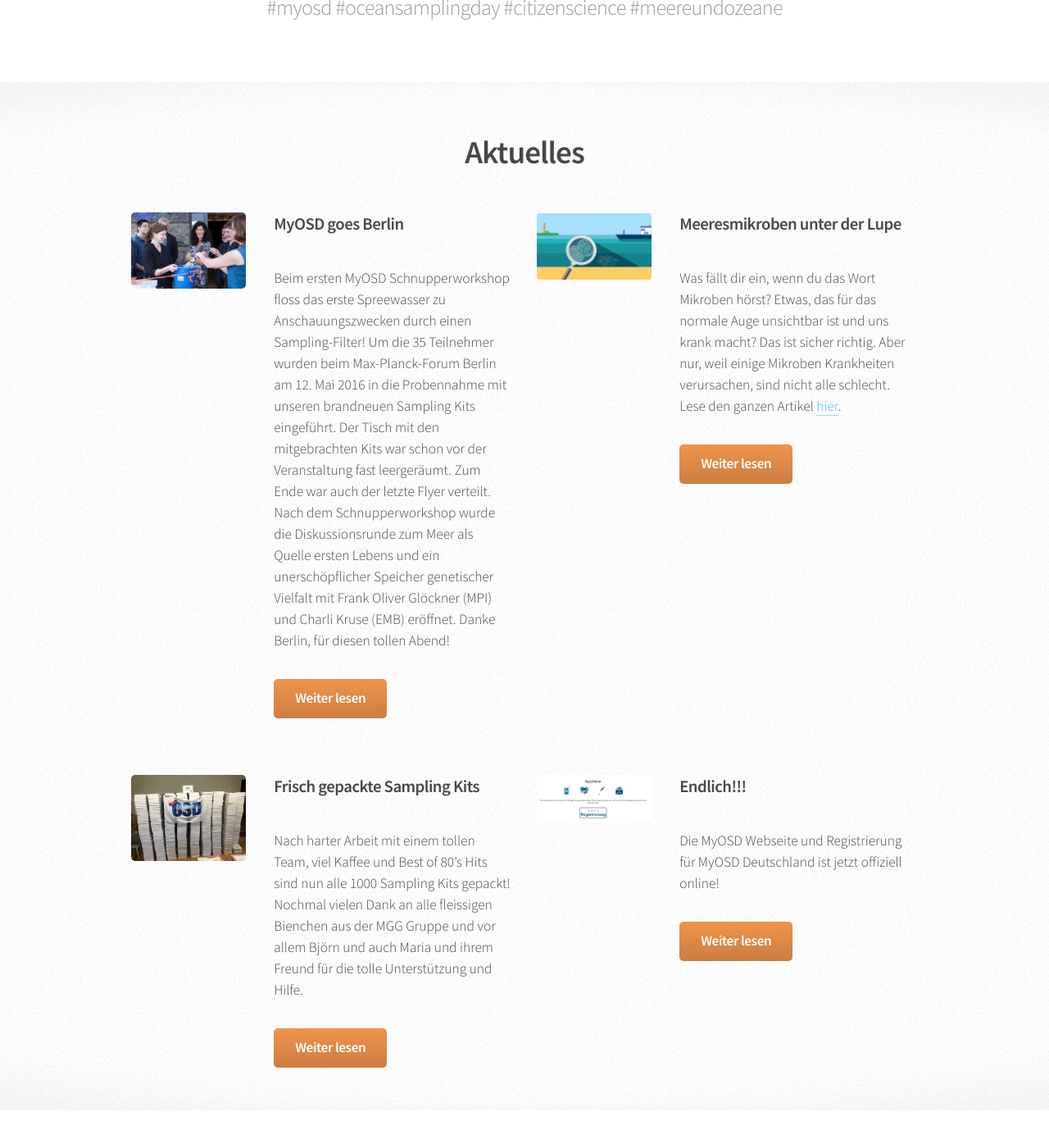
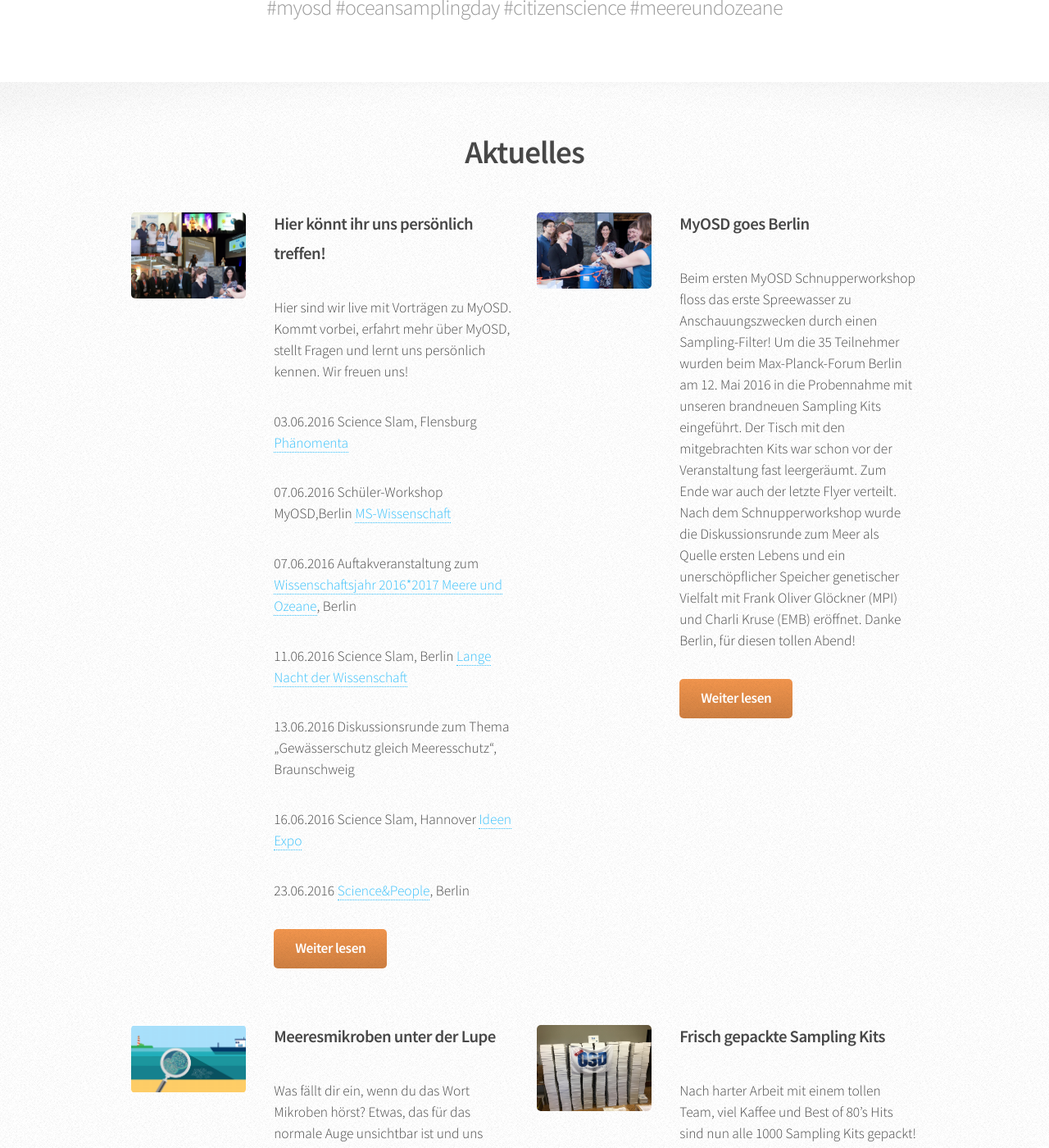
Before and after one commit to myosd/myosd.github.io, a Jekyll site: the page built from index.html, in a window 1280 px wide and 1400 px high, scrolled down 1643 px. Shown: the whole window at 82% size. Built offline with Jekyll 4.4.1, drawn with Linux system fonts in a browser that asks for light colours.

Commit message:
Update 2016-05-30-veranstaltungen.md

```diff
--- a/_posts/2016-05-30-veranstaltungen.md
+++ b/_posts/2016-05-30-veranstaltungen.md
@@ -1,11 +1,24 @@
 ---
-published: false
+published: true
+title: Hier könnt ihr uns persönlich treffen!
+layout: post
+excerpt_separator: "<!--stop-->"
+featured: /assets/images/veranstaltungen.jpg
+
 ---
-Hier könnt ihr uns persönlich treffen!
+Hier sind wir live mit Vorträgen zu MyOSD. Kommt vorbei, erfahrt mehr über MyOSD, stellt Fragen und lernt uns persönlich kennen.
+Wir freuen uns!
 
 03.06.2016 Science Slam, Flensburg [Phänomenta](http://www.phaenomenta-flensburg.de/zusatzangebote/science-slam/)
+
 07.06.2016 Schüler-Workshop MyOSD,Berlin [MS-Wissenschaft](https://ms-wissenschaft.de/schulen/workshops/)
+
 07.06.2016 Auftakveranstaltung zum [Wissenschaftsjahr 2016*2017 Meere und Ozeane](https://www.wissenschaftsjahr.de/), Berlin
+
 11.06.2016 Science Slam, Berlin [Lange Nacht der Wissenschaft](http://www.langenachtderwissenschaften.de/?goto=programmpunkt_18704&history_state=3)
+
+13.06.2016 Diskussionsrunde zum Thema „Gewässerschutz gleich Meeresschutz“, Braunschweig
+
 16.06.2016 Science Slam, Hannover [Ideen Expo](http://www.ideenexpo.de/scienceslam/)
+
 23.06.2016 [Science&People](https://scienceandpeople.de/events/#more-529), Berlin
```
